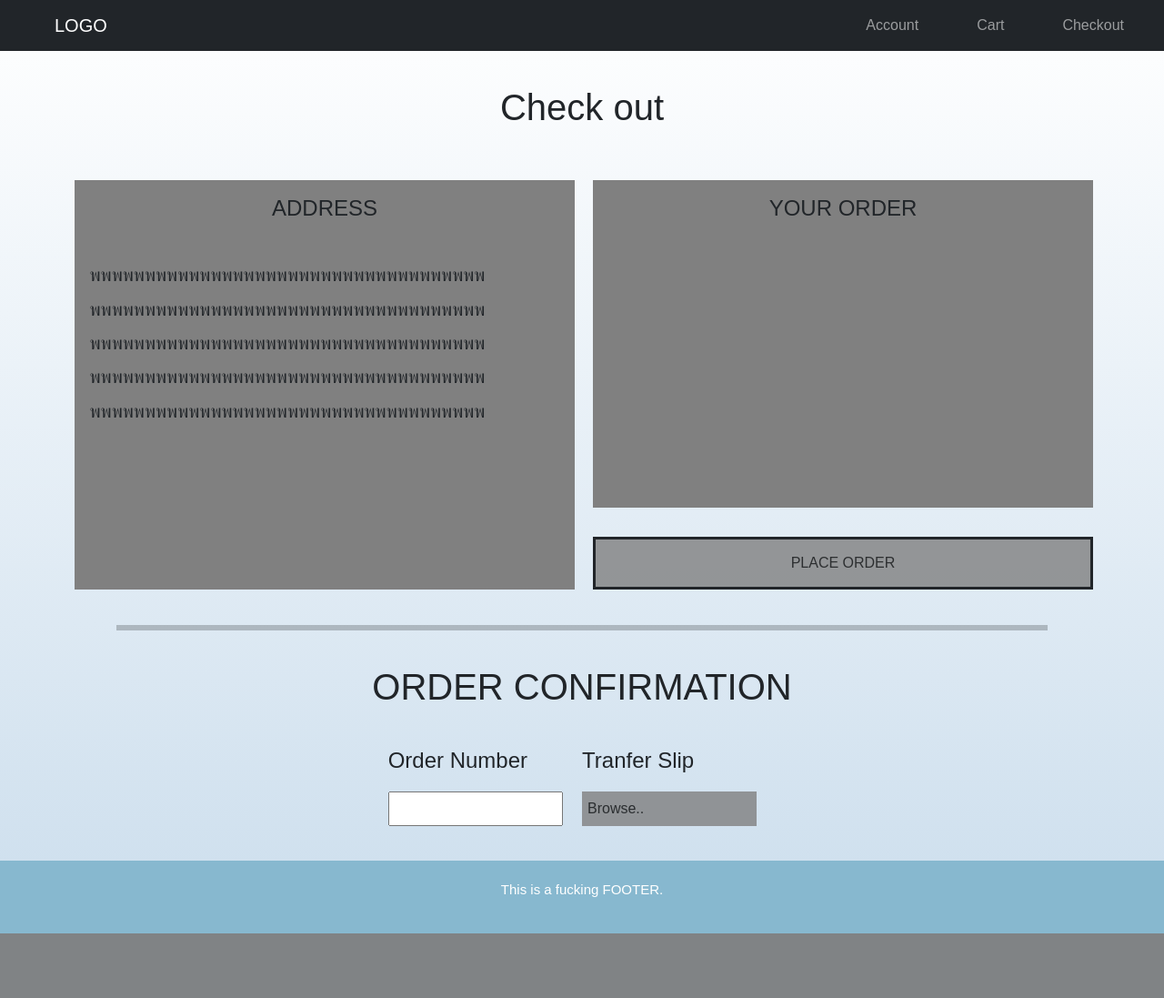
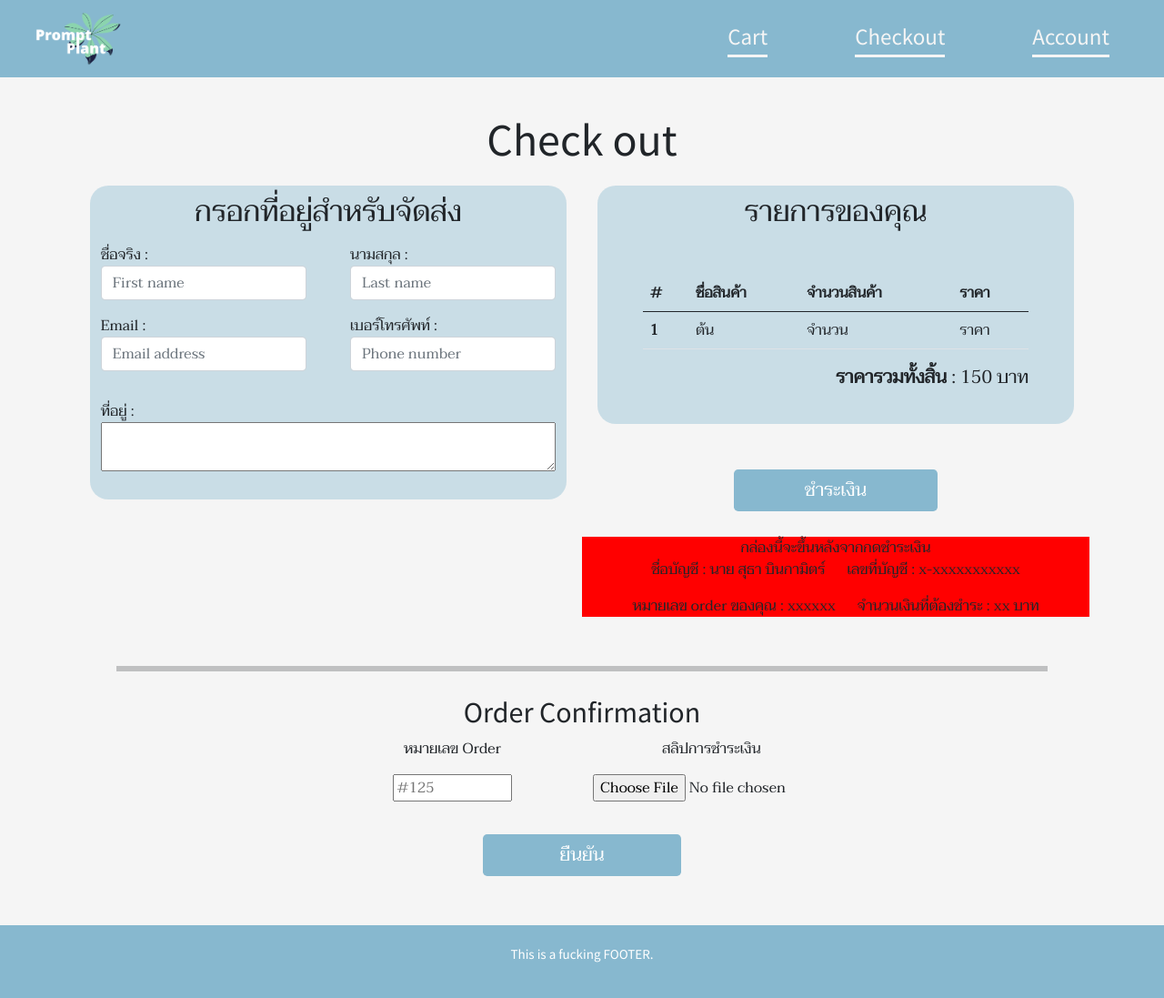
Before and after one commit to sutha001/ECommerceIndoorplants, a PHP site: the page made by user/New folder/check-out.html in a window 1280 px wide. Shown: the whole page at 91% size. Before the commit the page ends 1026 px from the top, so only its background shows below. Run offline with PHP 8.4, Linux system fonts and the light colour scheme.

Commit message:
check out decor fin

```diff
--- a/user/New folder/check-out.html
+++ b/user/New folder/check-out.html
@@ -6,27 +6,31 @@
   <meta name="viewport" content="width=device-width, initial-scale=1.0">
   <link rel="stylesheet" href="bootstrap/css/bootstrap.min.css">
   <link rel="stylesheet" href="css\check.css">
-  <link rel="stylesheet" href="main.css">
-  <title>Lab07</title>
+  <link rel="preconnect" href="https://fonts.gstatic.com">
+  <link href="https://fonts.googleapis.com/css2?family=Source+Sans+Pro&family=Taviraj&display=swap" rel="stylesheet">
+
+  <title>Check out</title>
 </head>
 
-<body>
-  <nav class="navbar navbar-expand-lg bg-dark navbar-dark">
+<body style="font-family: 'Taviraj', serif; background-color: whitesmoke;">
+  <nav class="navbar navbar-expand-lg navbar-light">
     <div class="container-fluid">
-      <a class="navbar-brand px-5" href="index.html">LOGO</a>
+      <a class="navbar-brand px-4" href="./index.html">
+        <div style="width:100px; cursor: pointer;"><img src="./img/Ser.png" width="100%"></div>
+      </a>
       <button class="navbar-toggler" data-bs-target="#menu" data-bs-toggle="collapse">
         <span class="navbar-toggler-icon"></span>
       </button>
-      <div class="navbar-collapse collapse" id="menu">
+      <div class="navbar-collapse collapse" id="menu" style="font-family: 'Source Sans Pro', sans-serif;">
         <ul class="navbar-nav ms-auto">
-          <li class="navbar-item px-4">
-            <a href="" class="nav-link">Account</a>
+          <li class="navbar-item px-5">
+            <a href="cart.html" class="nav">Cart</a>
           </li>
-          <li class="navbar-item px-4">
-            <a href="cart.html" class="nav-link">Cart</a>
+          <li class="navbar-item px-5">
+            <a href="html.html" class="nav">Checkout</a>
           </li>
-          <li class="navbar-item px-4">
-            <a href="check-out.html" class="nav-link">Checkout</a>
+          <li class="navbar-item px-5">
+            <a href="" class="nav" >Account</a>
           </li>
         </ul>
       </div>
@@ -35,57 +39,120 @@
   </nav>
   <!--Adress and place order-->
   <div style="margin-top: 3%;">
-    <h1 style="text-align: center;">Check out</h1>
+    <h1 style="text-align: center; font-family: 'Source Sans Pro', sans-serif; font-size:50px; margin-bottom: 20px;">Check out</h1>
   </div>
 
   <div class="container">
     <div class="row">
-
-      <div class="col-md-12 col-lg-6 mt-5">
-       <div class="box-check">
-       <div class="box-adress"style="display: flex;flex-direction:column;">
-        <h1 style="font-size:24px;margin-top: 3%;text-align:center;width: 100%;height:10%;display: block;">ADDRESS
-          </h1>
-        <p style="padding-left: 3%;font-size:20px;line-height: 28pt;margin-top: 3%;">
-        พพพพพพพพพพพพพพพพพพพพพพพพพพพพพพพพพพพพ
-        พพพพพพพพพพพพพพพพพพพพพพพพพพพพพพพพพพพพ
-        พพพพพพพพพพพพพพพพพพพพพพพพพพพพพพพพพพพพ
-        พพพพพพพพพพพพพพพพพพพพพพพพพพพพพพพพพพพพ
-        พพพพพพพพพพพพพพพพพพพพพพพพพพพพพพพพพพพพ
-      </p>
+      <div class="col-12 d-flex">
+        <div class="col-12 col-md-6">
+          <div class="box-address">
+            <h2 style="text-align: center;">กรอกที่อยู่สำหรับจัดส่ง</h2>
+            <form>
+              <div class="row">
+                <div class="col px-4 py-2">
+                  <label>ชื่อจริง : </label>
+                  <input type="text" class="form-control" placeholder="First name">
+                </div>
+                <div class="col px-4 py-2">
+                  <label>นามสกุล : </label>
+                  <input type="text" class="form-control" placeholder="Last name">
+                </div>
+              </div>
+            </form>
+            <form>
+              <div class="row">
+                <div class="col px-4 py-2">
+                  <label>Email : </label>
+                  <input type="text" class="form-control" placeholder="Email address">
+                </div>
+                <div class="col px-4 py-2">
+                  <label>เบอร์โทรศัพท์ : </label>
+                  <input type="text" class="form-control" placeholder="Phone number">
+                </div>
+              </div>
+            </form>
+            <form>
+              <div class="row">
+                <div class="col px-4 py-4">
+                  <label>ที่อยู่ : </label>
+                  <div><textarea style="width: 100%;"></textarea></div>
+                </div>
+              </div>
+            </form>
+          </div>
         </div>
-       </div>
-     </div>
-
-     <div class="col-md-12 col-lg-6 mt-5">
-       <div class="box-check">
-        <div class="your-order" style="display: flex;flex-direction:column;">
-          <h1 style="font-size:24px;text-align:center;width: 100%;height:10%;display: block;margin-top: 3%;">YOUR ORDER
-          </h1>
-        </div>
-        <div class="empty-order-detail"></div>
-        <div class="box-place-order">
-          <div class="place-order">
-            <input type="button" class="button" value="PLACE ORDER">
+        <div class="col-12 col-md-6">
+          <div class="box-order">
+            <h2 style="text-align: center;">รายการของคุณ</h2>
+            <div style="margin: 50px; padding-bottom: 20px;">
+              <table class="table table-border-bottom">
+                <thead>
+                  <tr>
+                    <th scope="col">#</th>
+                    <th scope="col">ชื่อสินค้า</th>
+                    <th scope="col">จำนวนสินค้า</th>
+                    <th scope="col">ราคา</th>
+                  </tr>
+                </thead>
+                <tbody>
+                  <tr>
+                    <th scope="row">1</th>
+                    <td>ต้น</td>
+                    <td>จำนวน</td>
+                    <td>ราคา</td>
+                  </tr>
+                </tbody>
+              </table>
+              <p style="text-align: right; font-size: 20px;"><span style="font-weight: bold;">ราคารวมทั้งสิ้น</span> : 150 บาท</p>
+            </div>
+          </div>
+          <div style ="display: flex; justify-content: center;">
+            <input type="button" class="btn btn-primary btn-lg" style="width: 40%;font-family: 'Taviraj', serif;" value="ชำระเงิน">
+          </div>
+          <div style ="text-align: center; margin-top: 5%; background-color: red;">
+            กล่องนี้จะขึ้นหลังจากกดชำระเงิน
+            <p>ชื่อบัญชี : นาย สุธา บินกามิตร์ <span style="padding-left: 20px;">เลขที่บัญชี : x-xxxxxxxxxxx</span></p>
+            <p>หมายเลข order ของคุณ : xxxxxx <span style="padding-left: 20px;">จำนวนเงินที่ต้องชำระ : xx บาท</span></p>
           </div>
         </div>
       </div>
-     </div>
-
-
-
     </div>
   </div>
 
   <hr style="margin-top:3%;width:80%;margin-left: auto;border: solid;margin-right: auto;">
 
   <!--Order confirmation-->
-  <div style="margin-top: 3%;">
+  <div class="container" style="height: auto;">
+    <div class="row justify-content-center">
+      <h2 style="text-align: center; font-family: 'Source Sans Pro', sans-serif;">Order Confirmation</h2>
+      <div class="col-3" style="text-align: center;">
+        <p>หมายเลข Order</p>
+        <input type="text" id="fname" name="fname" placeholder="#125"style="width: 50%;">
+      </div>
+      <div class="col-3" style="text-align: center;">
+        <p>สลิปการชำระเงิน</p>
+        <input type="file" class="form-control-file" id="exampleFormControlFile1">
+      </div>
+      <div class="w-100"></div>
+      <div class="col-6 py-3" style="text-align: center;">
+        <input type="button" class="btn btn-primary btn-lg" style="width: 40%;font-family: 'Taviraj', serif; margin-top: 20px;" value="ยืนยัน">
+      </div>
+    </div>
+  </div>
+
+
+
+
+
+
+
+
+  <!--<div style="margin-top: 3%;">
     <h1 style="text-align: center;">ORDER CONFIRMATION</h1>
   </div>
 
   <div class="box-order-confirm" style="display: flex;flex-direction:row;margin-top: 3%;">
-    <div class="empty"></div>
 
     <div class="box-order-slip" style="display: flex;flex-direction:row;">
 
@@ -94,7 +161,7 @@
           <p style="font-size:24px;">Order Number</p>
         </div>
         <div class="text-box-order-number">
-          <input type="text" id="fname" name="fname" style="width: 90%;height: 100%;">
+          <input type="text" id="fname" name="fname" placeholder="#125"style="width: 50%;">
         </div>
       </div>
 
@@ -103,16 +170,14 @@
           <p style="font-size:24px;">Tranfer Slip</p>
         </div>
         <div class="text-box-tranfer-slip">
-          <button class="button" style="text-align:left;width: 90%;">Browse..</button>
+          <input type="file" class="form-control-file" id="exampleFormControlFile1">
         </div>
       </div>
-    </div>
+    </div>-->
 
-    <div class="empty"></div>
-  </div>
 
   <div class="footer d-flex flex-column" style="margin-top: 3%;">
-    <p>This is a fucking FOOTER.</p>
+    <p style="font-family: 'Source Sans Pro', sans-serif;">This is a fucking FOOTER.</p>
   </div>
 
 </body>
--- a/user/New folder/css/check.css
+++ b/user/New folder/css/check.css
@@ -1,71 +1,56 @@
-.box-check{
-  margin: auto;
-  height: 450px;
-  width: 550px;
+.box-address{
+  border-radius: 20px;
+  margin-left: 3%;
+  margin-right: 3%;
+  background-color: rgba(135, 184, 207, 0.4);
 }
-.box-adress{
-  background-color:gray;
+.box-order{
+  border-radius: 20px;
+  margin-left: 3%;
+  margin-right: 3%;
+  height: auto;
+  background-color: rgba(135, 184, 207, 0.4);
+}
+h2{
+  padding-top: 10px;
+}
+.form-group{
   display: flex;
-  height:100%;
+  text-align: center;
+
 }
-.your-order{
-  background-color:gray;
-  height: 80%;
-  display: block;
+.navbar{
+  background-color: #87b8cf;
 }
-.empty-order-detail{
-  display: flex;
-  height:7%;
-}
-.box-place-order{
-  display: flex;
-  height:13%;
-}
-.place-order{
-  display: flex;
-  width: 100%;
-  border: solid;
-}
-.box-order-confirm{
-  width:100%;
-  height:90px;
-}
-.empty{
-  flex:1;
-}
-.box-order-slip{
-  flex: 1;
-}
-.box-order-number{
-  flex: 1;
-}
-.box-tranfer-slip{
-  flex: 1;
-}
-.label-order-number{
-  flex: 1;
-}
-.text-box-order-number{
-  flex: 1;
-}
-.text-box-tranfer-slip{
-  flex: 1;
-}
-.label-tranfer-slip{
-  flex: 1;
-}
-.button {
-  background-color: gray;
-  border: none;
-  color: black;
-  text-align: center;
+.nav{
+  color: whitesmoke;
+  font-size: 25px;
   text-decoration: none;
-  display: inline-block;
-  font-size: 16px;
-  cursor: pointer;
-  width: 100%;
-  height: 100%;
-  opacity: 0.8;
+  border-bottom: 3px solid whitesmoke;
+
   transition: 0.3s;
 }
-.button:hover {opacity: 1}
+.nav:hover{
+  color: grey;
+  border-bottom: 3px solid grey;
+}
+.footer {
+  width: 100%;
+  height: 80px;
+  color: white;
+  background-color:#87b8cf;
+  text-align: center;
+  font-size: 15px;
+  justify-content:center;
+  align-items:center;
+}
+.btn-primary{
+  width: 100%;
+  background-color: #87b8cf !important;
+  border: none;
+  transition: 0.3s;
+}
+.btn-primary:hover{
+  background-color: #598faa !important;
+  text-decoration: underline;
+}
```
